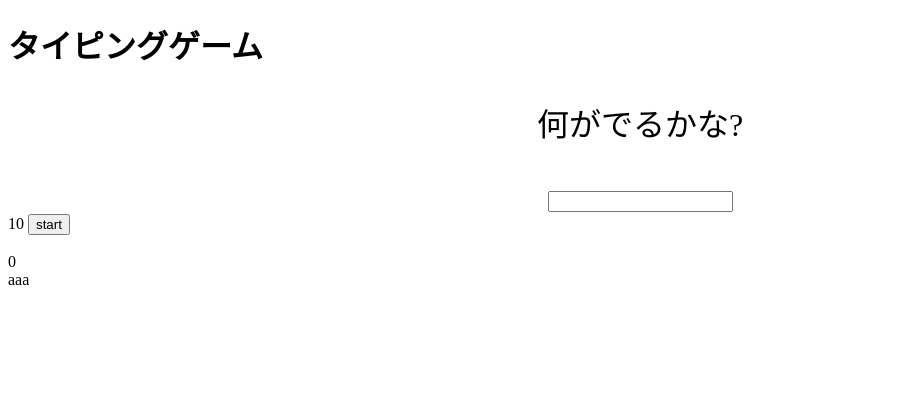
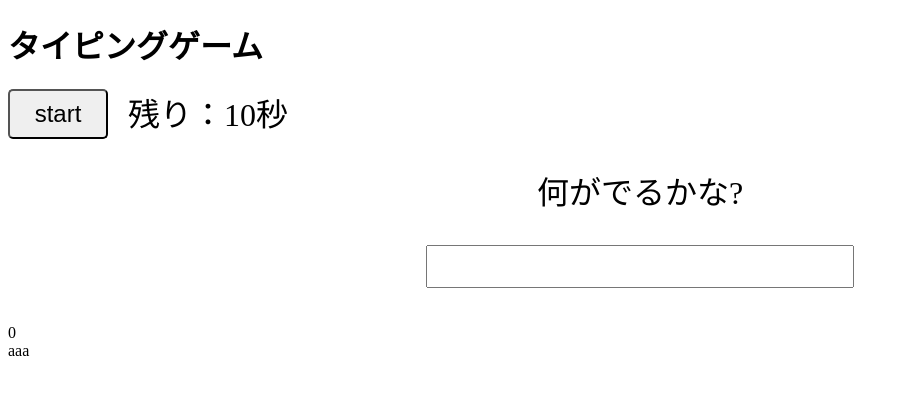
Before and after one commit to Elsammit/NuxtLayoutView, a Nuxt app: page / in a window 1280 px wide. Shown: the top 394 px of the page, without its empty margins (0-909 px from the left). Built offline with nearby package versions, Linux system fonts and the light colour scheme.

Commit message:
3 files modified

```diff
--- a/components/ChildComponent1.vue
+++ b/components/ChildComponent1.vue
@@ -1,5 +1,7 @@
 <template>
-  <input v-model="inputValue" />
+  <div>
+    <input type="text" class="inputArea" v-model="inputValue" />
+  </div>
 </template>
 
 <script>
@@ -18,7 +20,10 @@ export default {
     return { inputValue };
   },
 };
+</script>
 
-// const test = await fetch(`http://localhost:3000/data.json`);
-// console.log(test);
-</script>
+<style>
+.inputArea {
+  font-size: 32px;
+}
+</style>
--- a/components/TimerComponent.vue
+++ b/components/TimerComponent.vue
@@ -1,6 +1,8 @@
 <template>
-  {{ timer }}
-  <button @click="clickHandler">start</button>
+  <div>
+    <button class="startGameBtn" @click="clickHandler">start</button>
+    <div class="startTimerArea">残り：{{ timer }}秒</div>
+  </div>
 </template>
 
 <script>
@@ -21,3 +23,20 @@ export default {
   },
 };
 </script>
+
+<style>
+.startGameBtn {
+  float: left;
+  border-radius: 5px;
+  width: 100px;
+  height: 50px;
+  text-align: center;
+  font-size: 24px;
+  margin-right: 20px;
+}
+
+.startTimerArea {
+  margin-left: 30px;
+  font-size: 32px;
+}
+</style>
--- a/pages/index.vue
+++ b/pages/index.vue
@@ -1,13 +1,13 @@
 <template>
   <div>
     <h1>タイピングゲーム</h1>
+    <TimerComponent @child-clicked="startGame" />
     <div class="questionString">
       <p>
         {{ MojiMoji }}
       </p>
       <ChildComponent1 v-model="inputValue" @CheckResult="CheckResult" />
     </div>
-    <TimerComponent @child-clicked="startGame" />
     <br />
     <br />
     <Result />
```
